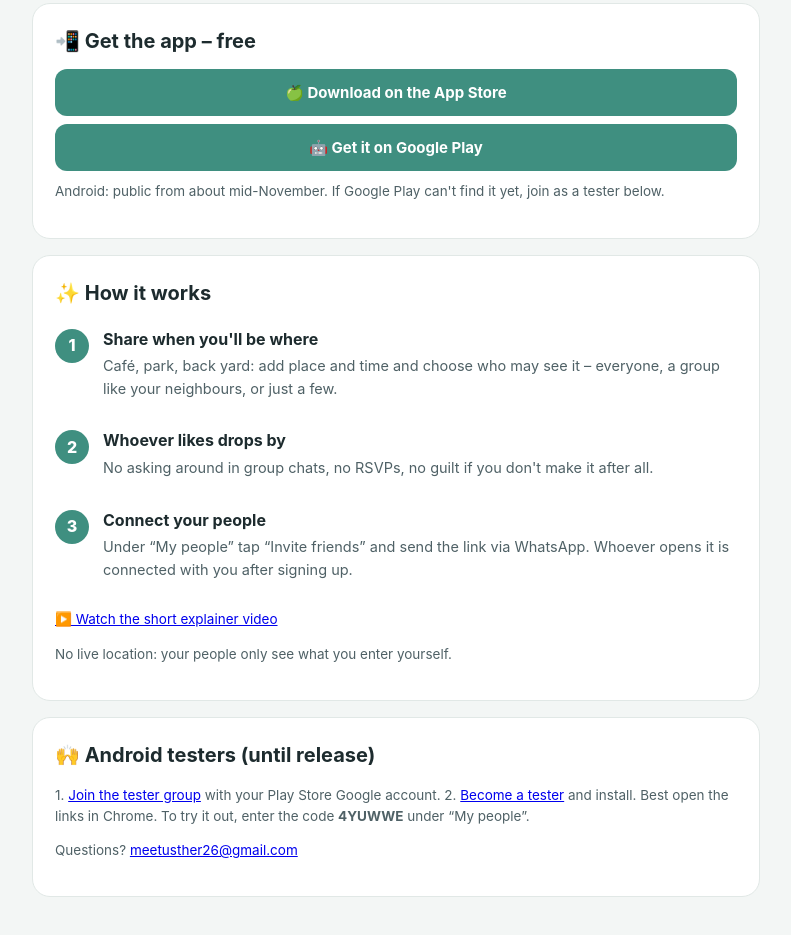
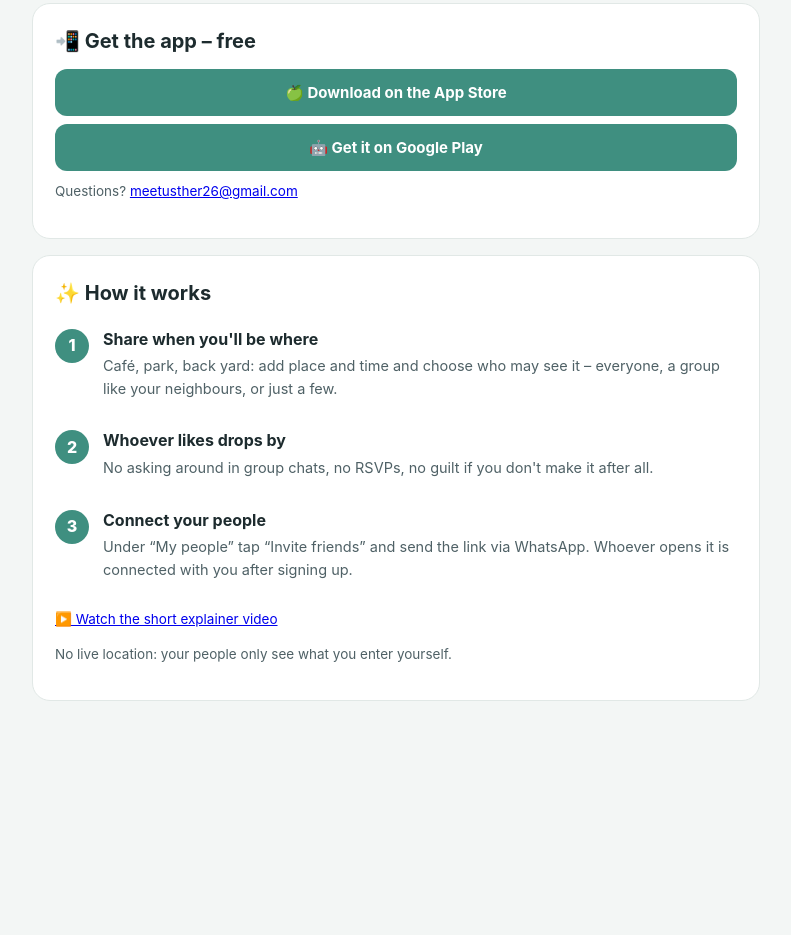
Before and after one commit to meetusthere/meetusthere.github.io, a plain HTML site: page index.html in a window 1280 px wide. Shown: the part 255-1190 px from the top of the page, without its empty margins (244-1035 px from the left). After the commit the page ends 1032 px from the top, so only its background shows below. Drawn offline with Linux system fonts and the light colour scheme.

Commit message:
Android-Testerbereich entfernt (App ist live)

```diff
--- a/index.html
+++ b/index.html
@@ -62,8 +62,8 @@ html[lang=de] .step b[data-l=de],html[lang=en] .step b[data-l=en]{display:block!
   <h2 data-l="de">📲 App holen – kostenlos</h2><h2 data-l="en">📲 Get the app – free</h2>
   <a class="btn" href="https://apps.apple.com/app/id6828419629" target="_blank" rel="noopener">🍏 <span data-l="de">Im App Store laden</span><span data-l="en">Download on the App Store</span></a>
   <a class="btn" href="https://play.google.com/store/apps/details?id=de.meetusthere.app" target="_blank" rel="noopener" style="margin-top:8px">🤖 <span data-l="de">Bei Google Play laden</span><span data-l="en">Get it on Google Play</span></a>
-  <p class="small" data-l="de" style="margin-top:10px">Android: öffentlich ab etwa Mitte November. Falls Google Play die App noch nicht findet, unten als Tester mitmachen.</p>
-  <p class="small" data-l="en" style="margin-top:10px">Android: public from about mid-November. If Google Play can't find it yet, join as a tester below.</p>
+  <p class="small" data-l="de" style="margin-top:10px">Fragen? <a href="mailto:meetusther26@gmail.com">meetusther26@gmail.com</a></p>
+  <p class="small" data-l="en" style="margin-top:10px">Questions? <a href="mailto:meetusther26@gmail.com">meetusther26@gmail.com</a></p>
 </div>
 
 <div class="card">
@@ -88,14 +88,6 @@ html[lang=de] .step b[data-l=de],html[lang=en] .step b[data-l=en]{display:block!
   <p class="small" data-l="en">No live location: your people only see what you enter yourself.</p>
 </div>
 
-<div class="card">
-  <h2 data-l="de">🙌 Android-Tester (bis zur Veröffentlichung)</h2><h2 data-l="en">🙌 Android testers (until release)</h2>
-  <p class="small" data-l="de">1. Mit dem Google-Konto aus dem Play Store der <a href="https://groups.google.com/g/meet-us-there-tester" target="_blank" rel="noopener">Testgruppe beitreten</a>. 2. <a href="https://play.google.com/apps/testing/de.meetusthere.app" target="_blank" rel="noopener">Tester werden</a> und installieren. Links am besten in Chrome öffnen. Zum Ausprobieren unter „Meine Leute“ den Code <b>4YUWWE</b> eingeben.</p>
-  <p class="small" data-l="en">1. <a href="https://groups.google.com/g/meet-us-there-tester" target="_blank" rel="noopener">Join the tester group</a> with your Play Store Google account. 2. <a href="https://play.google.com/apps/testing/de.meetusthere.app" target="_blank" rel="noopener">Become a tester</a> and install. Best open the links in Chrome. To try it out, enter the code <b>4YUWWE</b> under “My people”.</p>
-  <p class="small" data-l="de">Fragen? <a href="mailto:meetusther26@gmail.com">meetusther26@gmail.com</a></p>
-  <p class="small" data-l="en">Questions? <a href="mailto:meetusther26@gmail.com">meetusther26@gmail.com</a></p>
-</div>
-
 <script>
 function setLang(l){document.documentElement.lang=l;document.getElementById('b-de').className=l==='de'?'on':'';document.getElementById('b-en').className=l==='en'?'on':'';try{localStorage.setItem('lang',l)}catch(e){}}
 var saved=null;try{saved=localStorage.getItem('lang')}catch(e){}
```
